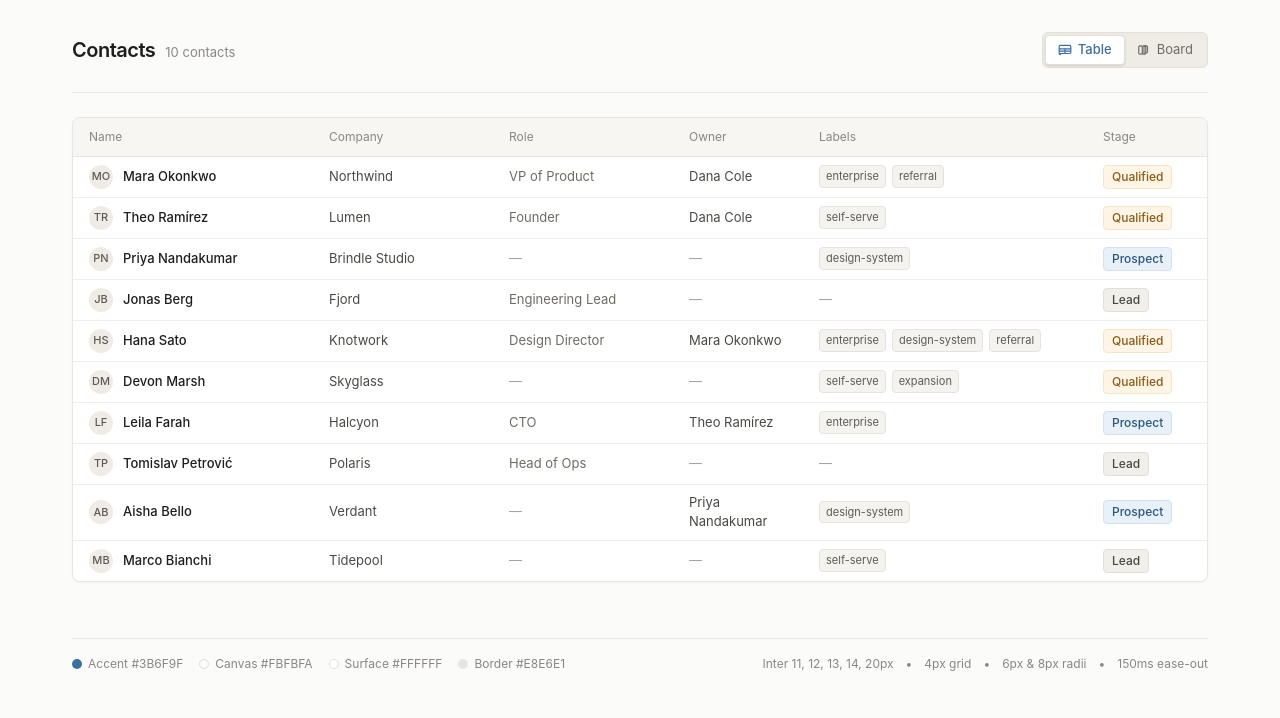
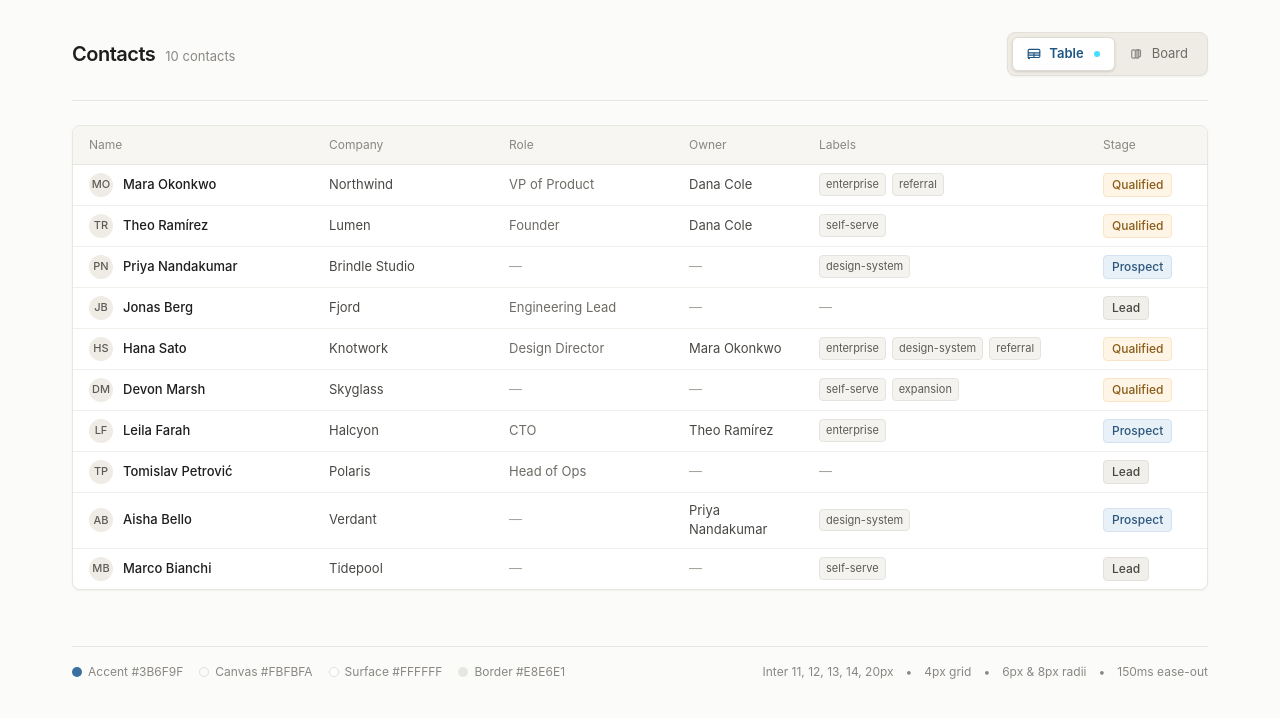
Before and after one commit to mohammed-abdelwhab/contacts-board-task, a React (Vite) app: page / in a window 1280 px wide. Shown: the top 718 px of the page. Built offline with nearby package versions, Linux system fonts and the light colour scheme.

Commit message:
feat(ui): redesign ViewSwitch toggle with smooth animated state indicators

```diff
--- a/src/features/contacts/components/ViewSwitch.tsx
+++ b/src/features/contacts/components/ViewSwitch.tsx
@@ -5,7 +5,7 @@ export function ViewSwitch({ mode, onModeChange }: ViewSwitchProps) {
     <div
       role="tablist"
       aria-label="View mode"
-      className="inline-flex p-0.5 bg-[#EFECE6] rounded-md border border-[#E3E0D8]"
+      className="inline-flex p-1 bg-[#EFECE6] rounded-lg border border-[#E3E0D8] shadow-xs select-none relative"
     >
       <button
         role="tab"
@@ -14,14 +14,16 @@ export function ViewSwitch({ mode, onModeChange }: ViewSwitchProps) {
         aria-controls="table-view"
         id="tab-table"
         onClick={() => onModeChange("table")}
-        className={`flex items-center gap-1.5 px-3 py-1 text-[13px] rounded transition-colors duration-150 focus-ring cursor-pointer ${
+        className={`relative z-10 flex items-center gap-2 px-3.5 py-1.5 text-[13px] rounded-md transition-all duration-200 cursor-pointer focus-ring ${
           mode === "table"
-            ? "font-medium text-[#3B6F9F] bg-white rounded shadow-sm border border-[#E3E0D8]"
-            : "text-[#6E6B65] hover:text-[#1E1E1E]"
+            ? "font-semibold text-[#1D5685] bg-white shadow-sm border border-[#E0DCD4]"
+            : "text-[#6E6B65] hover:text-[#1E1E1E] hover:bg-white/40 border border-transparent"
         }`}
       >
         <svg
-          className="w-3.5 h-3.5"
+          className={`w-3.5 h-3.5 transition-colors duration-200 ${
+            mode === "table" ? "text-[#1D5685]" : "text-[#8A8782]"
+          }`}
           fill="none"
           viewBox="0 0 24 24"
           stroke="currentColor"
@@ -35,7 +37,11 @@ export function ViewSwitch({ mode, onModeChange }: ViewSwitchProps) {
           />
         </svg>
         <span>Table</span>
+        {mode === "table" && (
+          <span className="w-1.5 h-1.5 rounded-full bg-[#00D4FF] inline-block ml-0.5 animate-pulse" />
+        )}
       </button>
+
       <button
         role="tab"
         type="button"
@@ -43,14 +49,16 @@ export function ViewSwitch({ mode, onModeChange }: ViewSwitchProps) {
         aria-controls="board-view"
         id="tab-board"
         onClick={() => onModeChange("board")}
-        className={`flex items-center gap-1.5 px-3 py-1 text-[13px] rounded transition-colors duration-150 focus-ring cursor-pointer ${
+        className={`relative z-10 flex items-center gap-2 px-3.5 py-1.5 text-[13px] rounded-md transition-all duration-200 cursor-pointer focus-ring ${
           mode === "board"
-            ? "font-medium text-[#3B6F9F] bg-white rounded shadow-sm border border-[#E3E0D8]"
-            : "text-[#6E6B65] hover:text-[#1E1E1E]"
+            ? "font-semibold text-[#1D5685] bg-white shadow-sm border border-[#E0DCD4]"
+            : "text-[#6E6B65] hover:text-[#1E1E1E] hover:bg-white/40 border border-transparent"
         }`}
       >
         <svg
-          className="w-3.5 h-3.5"
+          className={`w-3.5 h-3.5 transition-colors duration-200 ${
+            mode === "board" ? "text-[#1D5685]" : "text-[#8A8782]"
+          }`}
           fill="none"
           viewBox="0 0 24 24"
           stroke="currentColor"
@@ -64,6 +72,9 @@ export function ViewSwitch({ mode, onModeChange }: ViewSwitchProps) {
           />
         </svg>
         <span>Board</span>
+        {mode === "board" && (
+          <span className="w-1.5 h-1.5 rounded-full bg-[#FF5733] inline-block ml-0.5 animate-pulse" />
+        )}
       </button>
     </div>
   );
```
